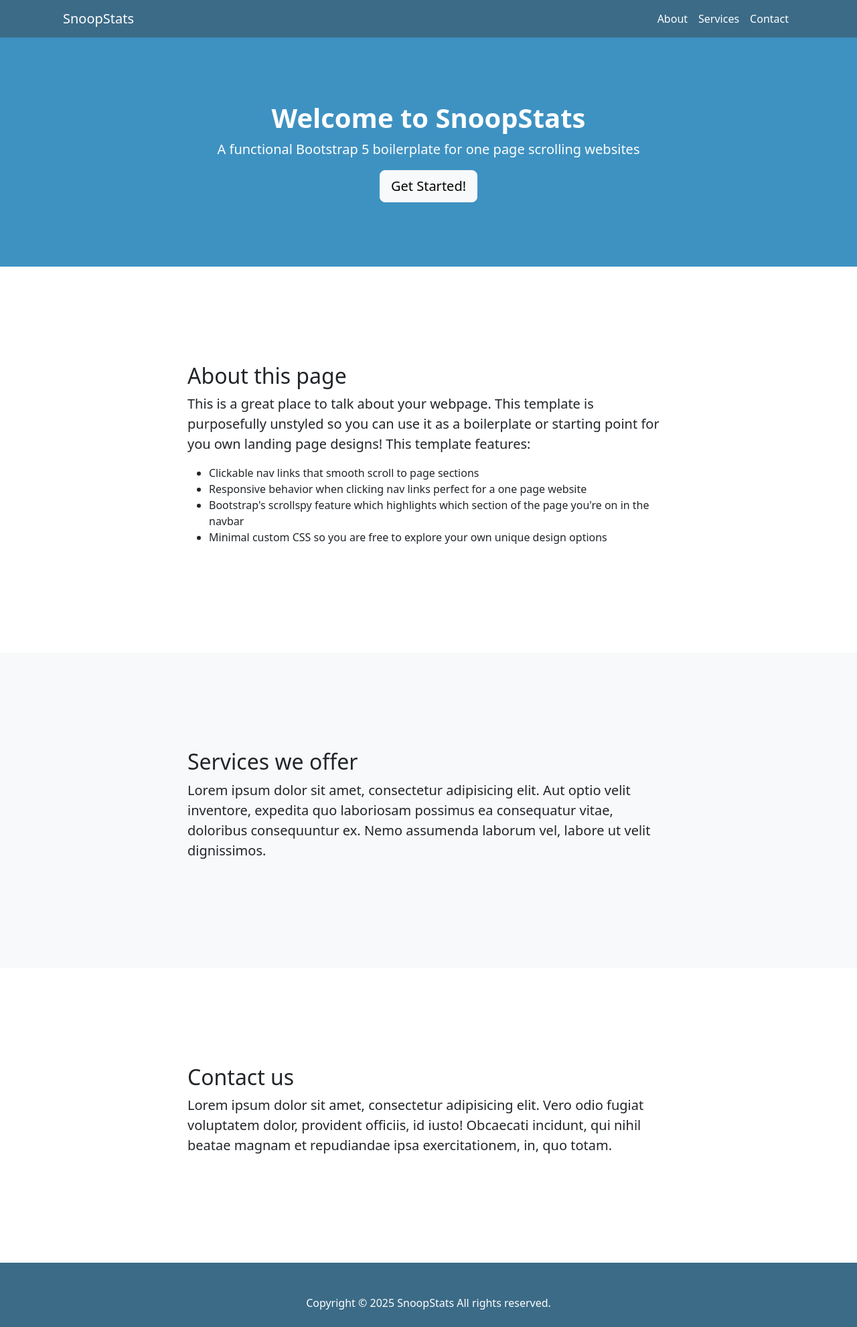
After one commit to AmaliaArstamyan/project_snoopstats, a Django app: page /index/ in a window 1280 px wide. The commit adds this page. Shown: the whole page at 67% size. Run offline with Django 5.2, Linux system fonts and the light colour scheme; some libraries are stand-ins or nearby versions.

```diff
--- a/snoopstats/snoopstats/settings.py
+++ b/snoopstats/snoopstats/settings.py
@@ -51,7 +51,12 @@ LOGIN_URL = '/login/'
 # Add this if not already present
 STATICFILES_DIRS = [
     os.path.join(BASE_DIR, "static"),  # This tells Django where to find static files
+    BASE_DIR / "static",
 ]
+
+# For handling media files (e.g., images)
+MEDIA_URL = '/media/'
+MEDIA_ROOT = BASE_DIR / 'media'
 
 
 MIDDLEWARE = [
--- a/snoopstats/snoopstats/templates/home.html
+++ b/snoopstats/snoopstats/templates/home.html
@@ -1,3 +1,4 @@
+
 <!DOCTYPE html>
 <html lang="en">
 <head>
--- /dev/null
+++ b/snoopstats/snoopstats/templates/landing_page/index.html
@@ -0,0 +1,94 @@
+{% load static %}
+<!DOCTYPE html>
+<html lang="en">
+    <head>
+        <meta charset="utf-8" />
+        <meta name="viewport" content="width=device-width, initial-scale=1, shrink-to-fit=no" />
+        <meta name="description" content="" />
+        <meta name="author" content="" />
+        <title>SnoopStats</title>
+        <link href="https://cdn.jsdelivr.net/npm/bootstrap@5.3.0/dist/css/bootstrap.min.css" rel="stylesheet">
+        <link href="{% static 'css/styles.css' %}" rel="stylesheet" />
+
+    </head>
+    <body id="page-top">
+        <!-- Navigation-->
+        <nav class="navbar navbar-expand-lg fixed-top" id="mainNav" style="background-color: #3c6b87;">
+            <div class="container px-4">
+                <a class="navbar-brand text-white" href="#page-top">SnoopStats</a>
+                <button class="navbar-toggler" type="button" data-bs-toggle="collapse" data-bs-target="#navbarResponsive" aria-controls="navbarResponsive" aria-expanded="false" aria-label="Toggle navigation">
+                    <span class="navbar-toggler-icon"></span>
+                </button>
+                <div class="collapse navbar-collapse" id="navbarResponsive">
+                    <ul class="navbar-nav ms-auto">
+                        <li class="nav-item">
+                            <a class="nav-link text-white" href="#about">About</a>
+                        </li>
+                        <li class="nav-item">
+                            <a class="nav-link text-white" href="#services">Services</a>
+                        </li>
+                        <li class="nav-item">
+                            <a class="nav-link text-white" href="#contact">Contact</a>
+                        </li>
+                    </ul>
+                </div>
+            </div>
+        </nav>
+
+        <!-- Header-->
+        <header class="text-white" style="background-color: #3e92c2;">
+            <div class="container px-4 text-center">
+                <h1 class="fw-bolder">Welcome to SnoopStats</h1>
+                <p class="lead">A functional Bootstrap 5 boilerplate for one page scrolling websites</p>
+                <a class="btn btn-lg btn-light" href="{% url 'login' %}">Get Started!</a>
+            </div>
+        </header>
+        <!-- About section-->
+        <section id="about">
+            <div class="container px-4">
+                <div class="row gx-4 justify-content-center">
+                    <div class="col-lg-8">
+                        <h2>About this page</h2>
+                        <p class="lead">This is a great place to talk about your webpage. This template is purposefully unstyled so you can use it as a boilerplate or starting point for you own landing page designs! This template features:</p>
+                        <ul>
+                            <li>Clickable nav links that smooth scroll to page sections</li>
+                            <li>Responsive behavior when clicking nav links perfect for a one page website</li>
+                            <li>Bootstrap's scrollspy feature which highlights which section of the page you're on in the navbar</li>
+                            <li>Minimal custom CSS so you are free to explore your own unique design options</li>
+                        </ul>
+                    </div>
+                </div>
+            </div>
+        </section>
+        <!-- Services section-->
+        <section class="bg-light" id="services">
+            <div class="container px-4">
+                <div class="row gx-4 justify-content-center">
+                    <div class="col-lg-8">
+                        <h2>Services we offer</h2>
+                        <p class="lead">Lorem ipsum dolor sit amet, consectetur adipisicing elit. Aut optio velit inventore, expedita quo laboriosam possimus ea consequatur vitae, doloribus consequuntur ex. Nemo assumenda laborum vel, labore ut velit dignissimos.</p>
+                    </div>
+                </div>
+            </div>
+        </section>
+        <!-- Contact section-->
+        <section id="contact">
+            <div class="container px-4">
+                <div class="row gx-4 justify-content-center">
+                    <div class="col-lg-8">
+                        <h2>Contact us</h2>
+                        <p class="lead">Lorem ipsum dolor sit amet, consectetur adipisicing elit. Vero odio fugiat voluptatem dolor, provident officiis, id iusto! Obcaecati incidunt, qui nihil beatae magnam et repudiandae ipsa exercitationem, in, quo totam.</p>
+                    </div>
+                </div>
+            </div>
+        </section>
+        <!-- Footer -->
+        <footer class="py-5 mt-auto">
+            <div class="container px-4">
+                <p class="m-0 text-center text-white">Copyright &copy; 2025 SnoopStats All rights reserved.</p>
+            </div>
+        </footer>
+        <script src="https://cdn.jsdelivr.net/npm/bootstrap@5.2.3/dist/js/bootstrap.bundle.min.js"></script>
+        <script src="{% static 'js/scripts.js' %}"></script>
+    </body>
+</html>
--- a/snoopstats/snoopstats/urls.py
+++ b/snoopstats/snoopstats/urls.py
@@ -16,7 +16,6 @@ Including another URLconf
 """
 from django.contrib import admin
 from django.urls import path, include
-from accounts.views import register, login_view
 from . import views
 
 urlpatterns = [
@@ -27,4 +26,5 @@ urlpatterns = [
      path('home/', views.home, name='home'),
      path('admin/', admin.site.urls),
      path('', views.home, name='home'),
+     path('index/', views.landing_page, name='landing_page'),
 ]
--- a/snoopstats/snoopstats/views.py
+++ b/snoopstats/snoopstats/views.py
@@ -4,3 +4,10 @@ from django.contrib.auth.decorators import login_required
 @login_required
 def home(request):
     return render(request, 'home.html')
+
+
+from django.shortcuts import render
+
+# Landing page view
+def landing_page(request):
+    return render(request, 'landing_page/index.html')
```
Also changed, not shown: snoopstats/db.sqlite3.
